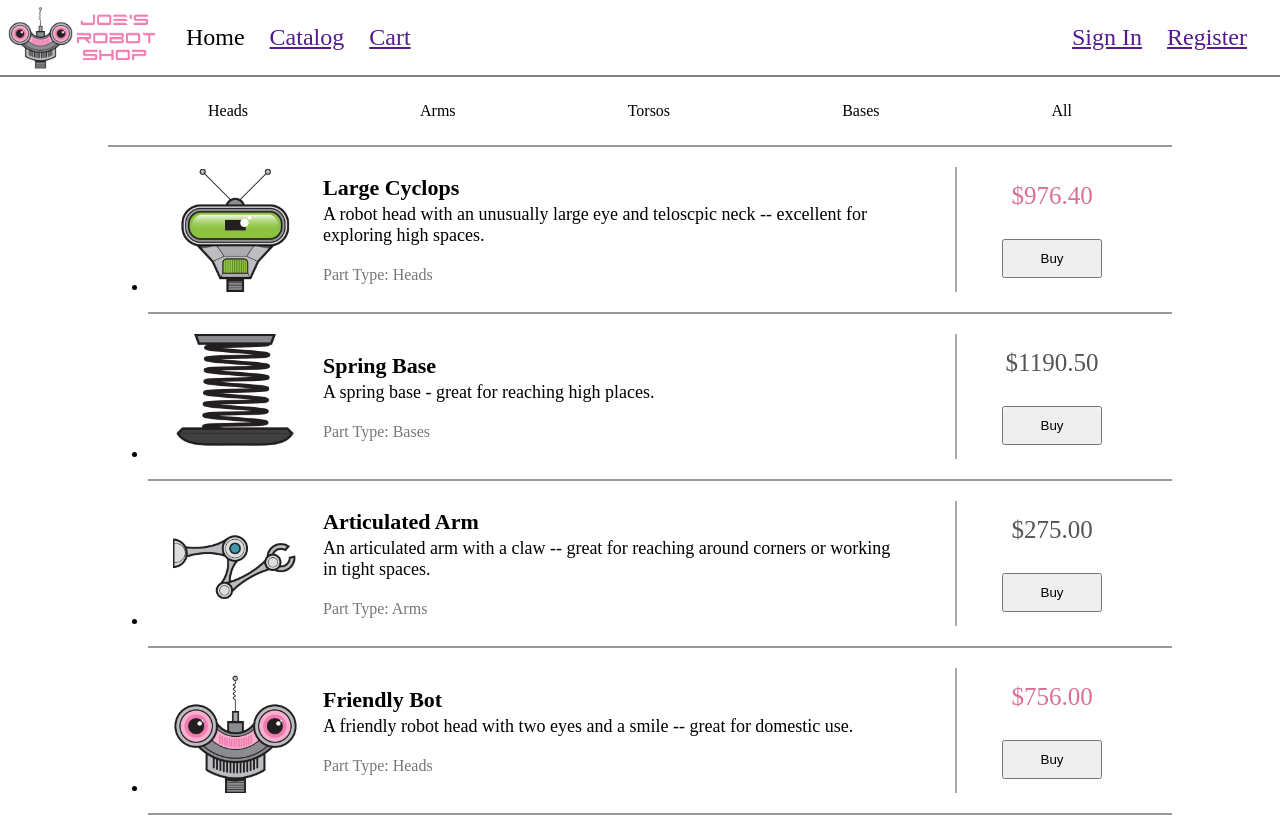
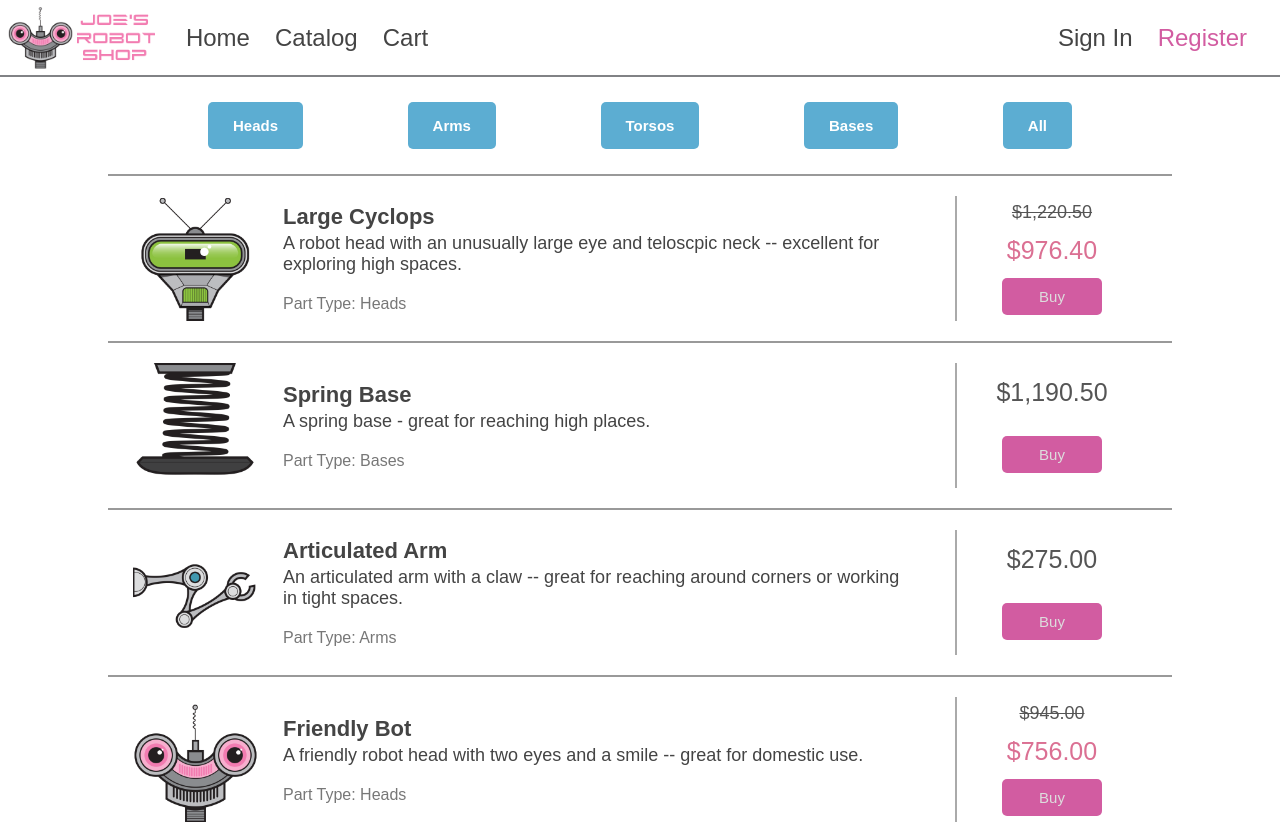
Before and after one commit to idham19/mahdi-robot-shop, an Angular app: page / in a window 1280 px wide. Shown: the top 824 px of the page. Built offline with nearby package versions, Linux system fonts and the light colour scheme.

Commit message:
in build pipe currency and ngClass added to the catalog.component.html

```diff
--- a/src/app/catolog/catolog.component.css
+++ b/src/app/catolog/catolog.component.css
@@ -1,3 +1,8 @@
+.strikeThrought{
+  text-decoration: line-through;
+  font-size: 18px;
+}
+
 .container {
   display: flex;
   flex-direction: column;
@@ -79,3 +84,6 @@
 .discount{
   color: palevioletred;
 }
+a{
+  font-weight: bold;
+}
--- a/src/app/catolog/catolog.component.html
+++ b/src/app/catolog/catolog.component.html
@@ -1,6 +1,6 @@
 <div class="container">
     <div class="filters">
-      <a class="button" (click)="filter='Heads'">Heads</a>
+      <a class="button bold" (click)="filter='Heads'">Heads</a>
       <a class="button" (click)="filter='Arms'">Arms</a>
       <a class="button" (click)="filter='Torsos'">Torsos</a>
       <a class="button" (click)="filter='Bases'">Bases</a>
@@ -13,14 +13,14 @@
           <div class="product-details">
             <img [src]="getImageUrl(product)" [alt]="product?.name" />
             <div class="product-info">
-              <div class="name">{{product?.name}}</div>
+              <div class="name" red>{{product?.name}}</div>
               <div class="description">{{product?.description}}</div>
               <div class="category">Part Type: {{product?.category}} </div>
             </div>
           </div>
           <div class="price">
-            <div *ngIf="product.discount===0">${{product?.price?.toFixed(2)}}</div>
-            <div class="discount" *ngIf="product.discount>0">${{(product.price*(1-product.discount)).toFixed(2)}} </div>
+            <div [ngClass]="{'strikeThrought':product.discount>0}">{{product.price | currency:'USD'}}</div>
+            <div class="discount" *ngIf="product.discount>0">{{(product.price*(1-product.discount))| currency:'USD'}} </div>
             <button class="cta">Buy</button>
           </div>
         </div>
--- a/src/styles.css
+++ b/src/styles.css
@@ -1 +1,126 @@
-/* You can add global styles to this file, and also import other style files */
+.red{
+    color: red;
+}
+.bold{
+    font-weight: bold;
+}
+body {
+    background-color: #fff;
+    font-family: Arial, Helvetica, sans-serif;
+    font-size: 16px;
+    color: #444;
+  }
+
+  a {
+    color: #444;
+    text-decoration: none;
+  }
+
+  a.active {
+    padding-bottom: 5px;
+    border-bottom: 2px solid #d25ca1;
+  }
+
+  a.button.active {
+    padding-bottom: 5px;
+    border-bottom: 2px solid #d25ca1;
+  }
+
+  a:visited {
+    color: #444;
+  }
+
+  a:hover {
+    color: #5cadd2;
+  }
+
+  a.cta {
+    color: #d25ca1;
+  }
+
+  a.cta:visited {
+    color: #d25ca1;
+  }
+
+  a.cta:hover {
+    color: #f27cb1;
+  }
+
+  .cta {
+    color: #d25ca1;
+  }
+
+  a.cta {
+    color: #d25ca1;
+  }
+
+  a.cta:visited {
+    color: #d25ca1;
+  }
+
+  a.cta:hover {
+    color: #f27cb1;
+  }
+
+  .cta {
+    color: #d25ca1;
+  }
+
+  ul {
+    list-style-type: none;
+    padding: 0;
+  }
+
+  button {
+    font-size: 15px;
+    padding: 15px 25px;
+    background-color: #5cadd2;
+    color: #fff;
+    border: 0;
+    box-shadow: none;
+    border-radius: 5px;
+    cursor: pointer;
+  }
+
+  a.button {
+    font-size: 15px;
+    padding: 15px 25px;
+    background-color: #5cadd2;
+    color: #fff;
+    border: 0;
+    box-shadow: none;
+    border-radius: 5px;
+    cursor: pointer;
+  }
+
+  a.button:hover {
+    color: #1c6d92;
+  }
+
+  button:disabled {
+    background-color: #777;
+  }
+
+  button:hover {
+    color: #1c6d92;
+  }
+
+  button.cta {
+    font-family: Arial, Helvetica, sans-serif;
+    background-color: #d25ca1;
+    color: #ddd;
+  }
+
+  button.cta:hover {
+    color: #fff;
+  }
+
+  input {
+    padding: 15px;
+    font-size: 20px;
+  }
+
+  .button.cta:disabled {
+    background-color: #f590c4;
+    color: #aaa;
+  }
```
